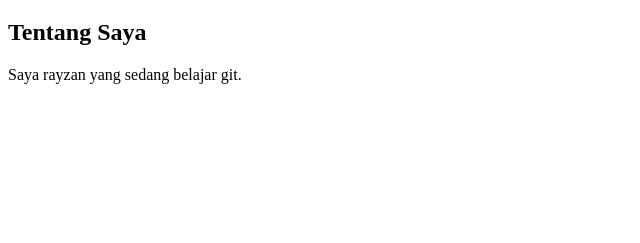
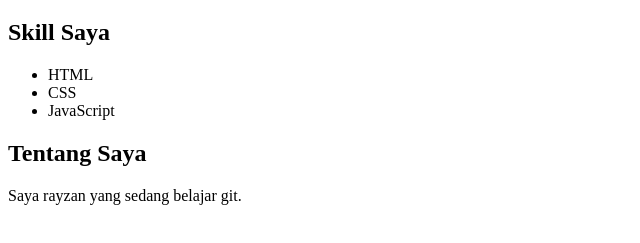
Before and after one commit to rayz4n/belajar-git, a plain HTML site: page index.html in a window 1280 px wide. Shown: the part 61-304 px from the top of the page, without its empty margins (0-640 px from the left). Drawn offline with Linux system fonts and the light colour scheme.

Commit message:
feat: add section skill

```diff
--- a/index.html
+++ b/index.html
@@ -8,6 +8,15 @@
   <h1>Halo, saya sedang belajar Git</h1>
 
   <section>
+   <h2>Skill Saya</h2>
+      <ul>
+         <li>HTML</li>
+         <li>CSS</li>
+         <li>JavaScript</li>
+      </ul>
+  </section>
+
+  <section>
     <h2>Tentang Saya</h2>
     <p>Saya rayzan yang sedang belajar git.</p>
   </section>
```
